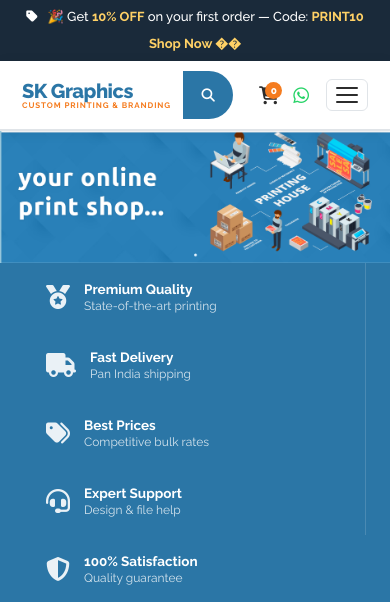
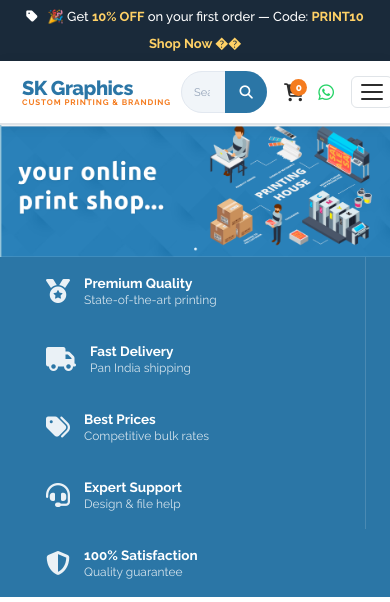
Before and after one commit to avi778-web/Labzeck, a Node server app: page / in a window 390 px wide. Shown: the top 602 px of the page. Run offline with Node 20, Linux system fonts and the light colour scheme; some libraries are stand-ins or nearby versions.

Commit message:
Refine responsive search and footer social icons

```diff
--- a/views/index.ejs
+++ b/views/index.ejs
@@ -168,20 +168,13 @@
     }
     .prod-links a:hover { background: rgba(43,118,166,.08); color: var(--primary); padding-left: 16px; }
 
-    .hdr-search { position: relative; flex: 0 0 52px; max-width: 52px; transition: flex-basis .3s ease, max-width .3s ease; }
-    .hdr-search:not(.search-active) input { width: 0; min-width: 0; opacity: 0; padding: 0; border: 0; pointer-events: none; }
-    .hdr-search:not(.search-active) .search-clear { display: none; }
-    .hdr-search.search-active { flex: 1 1 310px; max-width: 520px; }
-    .hdr-search input {
-      width: 100%; padding: 9px 42px 9px 16px;
-      border: 1.5px solid var(--border); border-radius: 25px;
-      font-size: 13.5px; outline: none; font-family: inherit;
-      transition: border-color .2s; color: var(--text);
-    }
-    .hdr-search input:focus { border-color: var(--primary); }
-    .hdr-search.search-active { position: relative; z-index: 1110; max-width: 100%; }
-    .hdr-search input { height: 48px; transition: width .3s ease-in-out, border-color .2s, box-shadow .3s; }
-    .hdr-search.search-active input { width: 100%; box-shadow: 0 8px 24px rgba(15,23,42,.14); }
+ .hdr-search { position: relative; flex: 0 1 360px; width: min(360px, 100%); max-width: 360px; transition: flex-basis .3s ease, max-width .3s ease; }
+ .hdr-search input { width: 100%; height: 46px; padding: 9px 54px 9px 16px; border: 1px solid #e2e8f0; border-radius: 999px; background: #f1f5f9; color: #1e293b; font-size: 13.5px; outline: none; font-family: inherit; transition: all .2s ease; }
+ .hdr-search input::placeholder { color: #94a3b8; }
+ .hdr-search input:hover { border-color: #cbd5e1; }
+ .hdr-search input:focus { border-color: #3b82f6; background: #fff; box-shadow: 0 0 0 3px rgba(59,130,246,.18); }
+ .hdr-search.search-active { position: relative; z-index: 1110; max-width: 100%; }
+ .hdr-search.search-active input { width: 100%; box-shadow: 0 8px 24px rgba(15,23,42,.14); }
     .search-clear { position: absolute; right: 48px; top: 0; height: 100%; width: 42px; border: 0; background: transparent; color: var(--text-light); cursor: pointer; display: none; }
     .hdr-search.has-query .search-clear, .hdr-search.search-active .search-clear { display: block; }
     .search-suggestions { position: fixed; top: 80px; left: 50%; width: min(520px, calc(100vw - 24px)); transform: translateX(-50%); max-height: min(420px, 60vh); overflow-y: auto; display: none; padding: 8px; background: #fff; border: 1px solid var(--border); border-radius: 14px; box-shadow: 0 16px 40px rgba(15,23,42,.16); z-index: 5000; }
@@ -368,14 +361,11 @@
     .hdr-social .social-link:hover { background: rgba(255,255,255,.16); }
     .f-social .social-link { width: 38px; height: 38px; justify-content: center; border-radius: 50%; background: rgba(255,255,255,.08); }
     @media (max-width: 900px) { .hdr-social .social-link span { display: none; } .hdr-social .social-link { padding: 7px; } }
-    .f-soc-icon {
-      width: 36px; height: 36px; border-radius: 8px; background: rgba(255,255,255,.09);
-      display: flex; align-items: center; justify-content: center; color: rgba(255,255,255,.72);
-      font-size: 15px; transition: all .2s;
-    }
-    .f-soc-icon:hover { color: #fff; background: var(--primary); }
- .f-soc-icon.instagram-link { color: #fff; background: radial-gradient(circle at 30% 107%, #fdf497 0%, #fdf497 5%, #fd5949 45%, #d6249f 60%, #285AEB 90%); transition: all .1s ease-in-out; }
- .f-soc-icon.instagram-link:hover, .f-soc-icon.instagram-link:focus-visible, .f-soc-icon.instagram-link:active { color: #fff; transform: scale(1.1); filter: saturate(1.35) brightness(1.15); box-shadow: 0 0 20px rgba(214,36,159,.65); }
+ .f-soc-icon { width:40px; height:40px; border-radius:50%; display:flex; align-items:center; justify-content:center; background:#334155; color:#e2e8f0; font-size:18px; transition:all .3s ease-in-out; }
+ .f-soc-icon:hover, .f-soc-icon:focus-visible, .f-soc-icon:active { color:#fff; transform:scale(1.1); outline:none; }
+ .f-soc-icon.whatsapp-link:hover, .f-soc-icon.whatsapp-link:focus-visible, .f-soc-icon.whatsapp-link:active { background:#25D366; box-shadow:0 0 18px rgba(37,211,102,.38); }
+ .f-soc-icon.instagram-link:hover, .f-soc-icon.instagram-link:focus-visible, .f-soc-icon.instagram-link:active { background:radial-gradient(circle at 30% 107%, #fdf497 0%, #fdf497 5%, #fd5949 45%, #d6249f 60%, #285AEB 90%); box-shadow:0 0 18px rgba(214,36,159,.4); }
+ .f-soc-icon.facebook-link:hover, .f-soc-icon.facebook-link:focus-visible, .f-soc-icon.facebook-link:active { background:#1877F2; box-shadow:0 0 18px rgba(24,119,242,.4); }
     .f-col h6 { font-size: 13.5px; font-weight: 800; color: #fff; margin-bottom: 18px; text-transform: uppercase; letter-spacing: .8px; }
     .f-col ul li { margin-bottom: 9px; }
     .f-col ul li a { font-size: 13.5px; color: rgba(255,255,255,.62); transition: all .2s; display: flex; align-items: center; gap: 7px; }
@@ -487,11 +477,11 @@
       .hdr-inner { gap: 10px; padding: 10px 22px; }
       .sk-logo .sk-name { font-size: clamp(20px, 4vw, 24px); }
       .sk-logo .sk-sub { font-size: clamp(8px, 1.8vw, 10.5px); letter-spacing: .9px; }
- .hdr-search { flex: 0 0 52px; width: 52px; min-width: 52px; max-width: 52px; }
+ .hdr-search { flex: 0 1 140px; width: 140px; min-width: 86px; max-width: 140px; }
  .hdr-search.search-active { flex: 1 1 auto; width: auto; max-width: calc(100vw - 210px); }
- .hdr-search input { padding: 0 48px 0 0; font-size: 0; border-color: #d9e0e6; }
-      .hdr-search input::placeholder { color: transparent; }
-      .hdr-search .search-submit { width: 50px; padding: 0; border-radius: 0 25px 25px 0; }
+ .hdr-search input { height: 42px; padding: 0 44px 0 12px; font-size: 11px; }
+ .hdr-search input::placeholder { color: #94a3b8; }
+ .hdr-search .search-submit { width: 42px; padding: 0; border-radius: 0 25px 25px 0; }
       .hdr-search .search-clear { display: none !important; }
       .hdr-icons { margin-left: auto; gap: 0; }
       .hdr-icon-btn { padding: 8px 7px; }
@@ -619,7 +609,7 @@
     </nav>
 
     <div class="hdr-search">
-      <input id="productSearch" type="search" placeholder="Search products..." aria-label="Search products" autocomplete="off">
+      <input id="productSearch" type="search" placeholder="Search products, cards, t-shirts..." aria-label="Search products" autocomplete="off">
       <button type="button" class="search-clear" aria-label="Clear search"><i class="fas fa-times"></i></button>
       <button type="button" class="search-submit" aria-label="Search products"><i class="fas fa-search"></i></button>
       <div id="searchSuggestions" class="search-suggestions" role="listbox" aria-label="Product suggestions"></div>
@@ -927,9 +917,9 @@
           <div class="f-logo"><span class="fn">SK Graphics</span><span class="fs">Custom Printing &amp; Branding</span></div>
           <p class="f-desc">One-stop shop for business cards, brochures, flyers, banners, cups, t-shirts, packaging & more.</p>
           <div class="f-social" aria-label="Social media links">
-            <a href="https://wa.me/918447459316" target="_blank" rel="noopener noreferrer" class="social-link f-soc-icon" aria-label="WhatsApp"><i class="fab fa-whatsapp"></i></a>
-            <a href="https://instagram.com/hey.avipal" target="_blank" rel="noopener noreferrer" class="social-link f-soc-icon instagram-link" aria-label="Instagram @avi.pal"><svg viewBox="0 0 24 24" aria-hidden="true"><path d="M7.7 2h8.6A5.7 5.7 0 0 1 22 7.7v8.6a5.7 5.7 0 0 1-5.7 5.7H7.7A5.7 5.7 0 0 1 2 16.3V7.7A5.7 5.7 0 0 1 7.7 2Zm0 2A3.7 3.7 0 0 0 4 7.7v8.6A3.7 3.7 0 0 0 7.7 20h8.6a3.7 3.7 0 0 0 3.7-3.7V7.7A3.7 3.7 0 0 0 16.3 4H7.7Zm4.3 3a5 5 0 1 1 0 10 5 5 0 0 1 0-10Zm0 2a3 3 0 1 0 0 6 3 3 0 0 0-3-3Z"/></svg></a>
-            <a href="https://youtube.com/@surajpal-1518u" target="_blank" rel="noopener noreferrer" class="social-link f-soc-icon" aria-label="YouTube @surajpal-1518u"><svg viewBox="0 0 24 24" aria-hidden="true"><path d="M23.5 6.2a3 3 0 0 0-2.1-2.1C19.5 3.5 12 3.5 12 3.5s-7.5 0-9.4.6A3 3 0 0 0 .5 6.2 31.8 31.8 0 0 0 0 12a31.8 31.8 0 0 0 .5 5.8 3 3 0 0 0 2.1 2.1c1.9.6 9.4.6 9.4.6s7.5 0 9.4-.6a3 3 0 0 0 2.1-2.1A31.8 31.8 0 0 0 24 12a31.8 31.8 0 0 0-.5-5.8ZM9.6 15.5v-7l6.2 3.5-6.2 3.5Z"/></svg></a>
+            <a href="https://wa.me/918447459316" target="_blank" rel="noopener noreferrer" class="social-link f-soc-icon whatsapp-link" aria-label="Contact on WhatsApp"><i class="fab fa-whatsapp"></i></a>
+            <a href="https://instagram.com/hey.avipal" target="_blank" rel="noopener noreferrer" class="social-link f-soc-icon instagram-link" aria-label="Follow on Instagram"><svg viewBox="0 0 24 24" aria-hidden="true"><path d="M7.7 2h8.6A5.7 5.7 0 0 1 22 7.7v8.6a5.7 5.7 0 0 1-5.7 5.7H7.7A5.7 5.7 0 0 1 2 16.3V7.7A5.7 5.7 0 0 1 7.7 2Zm0 2A3.7 3.7 0 0 0 4 7.7v8.6A3.7 3.7 0 0 0 7.7 20h8.6a3.7 3.7 0 0 0 3.7-3.7V7.7A3.7 3.7 0 0 0 16.3 4H7.7Zm4.3 3a5 5 0 1 1 0 10 5 5 0 0 1 0-10Zm0 2a3 3 0 1 0 0 6 3 3 0 0 0-3-3Z"/></svg></a>
+            <a href="https://facebook.com" target="_blank" rel="noopener noreferrer" class="social-link f-soc-icon facebook-link" aria-label="Visit Facebook"><i class="fab fa-facebook-f"></i></a>
           </div>
         </div>
         <div class="f-col">
```
